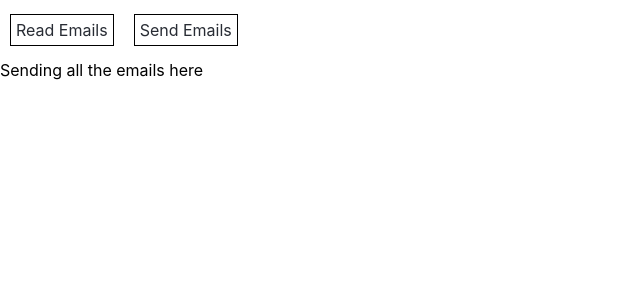
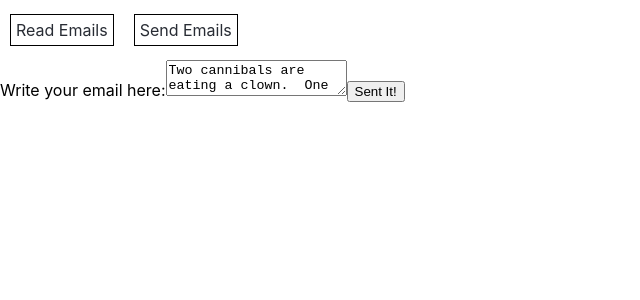
Before and after one commit to knieszj/mock-gmail, a React (Create React App) app: page /SendEmails in a window 1280 px wide. Shown: the top 300 px of the page, without its empty margins (0-640 px from the left). Built offline with nearby package versions, Linux system fonts and the light colour scheme; no server answers.

Commit message:
not sure if it is working or not...but not getting an error message?

```diff
--- a/src/App.js
+++ b/src/App.js
@@ -10,19 +10,19 @@ class App extends Component {
         this.state = {
             emailData: [],
             value: '',
-            emailMessage: [
-                {
-                    sender: 'fakeSender',
-                    recipient: 'fakeRecipient',
-                    subject: 'fakeSubject',
-                    message: 'fakeMessge',
-                }
-            ],
+            // emailMessage: [
+            //     {
+            //         sender: 'fakeSender',
+            //         recipient: 'fakeRecipient',
+            //         subject: 'fakeSubject',
+            //         message: 'fakeMessge',
+            //     }
+            // ],
             filter: '',
 
         }
-        this.handleChange = this.handleChange.bind(this);
-        this.handleSubmit = this.handleSubmit.bind(this);
+        // this.handleChange = this.handleChange.bind(this);
+        // this.handleSubmit = this.handleSubmit.bind(this);
 
     }
 
@@ -35,33 +35,33 @@ class App extends Component {
     }
 
 
-    async sendEmail(emailMessage) {
-        const response = await fetch('http://localhost:3001/send', {
-            method: 'POST',
-            body: JSON.stringify(emailMessage),
-            headers: {
-                'Content-Type': 'application/json',
-                'Accept': 'application/json'
-            }
-        }).then((response) => response.json())
-    }
-
-    messageBuilder(value){
-        const messagesArray = [...this.state.emailMessage.sender, ...this.state.emailMessage.recipient, ...this.state.emailMessage.subject, value]
-        console.log("The message builder built this: ", messagesArray.join(''))
-        return messagesArray.join('')
-    }
-
-    handleSubmit(event) {
-        event.preventDefault()
-        const message = event.target.value;
-        this.sendEmail(this.messageBuilder(message))
-    }
-
-    handleChange(event) {
-        this.setState({value: event.target.value})
-        console.log(event.target.value)
-    }
+    // async sendEmail(emailMessage) {
+    //     const response = await fetch('http://localhost:3001/send', {
+    //         method: 'POST',
+    //         body: JSON.stringify(emailMessage),
+    //         headers: {
+    //             'Content-Type': 'application/json',
+    //             'Accept': 'application/json'
+    //         }
+    //     }).then((response) => response.json())
+    // }
+    //
+    // messageBuilder(value){
+    //     const messagesArray = [...this.state.emailMessage.sender, ...this.state.emailMessage.recipient, ...this.state.emailMessage.subject, value]
+    //     console.log("The message builder built this: ", messagesArray.join(''))
+    //     return messagesArray.join('')
+    // }
+    //
+    // handleSubmit(event) {
+    //     event.preventDefault()
+    //     const message = event.target.value;
+    //     this.sendEmail(this.messageBuilder(message))
+    // }
+    //
+    // handleChange(event) {
+    //     this.setState({value: event.target.value})
+    //     console.log(event.target.value)
+    // }
 
 
     render() {
--- a/src/Components/SendEmails.js
+++ b/src/Components/SendEmails.js
@@ -2,17 +2,63 @@ import React from 'react';
 import {Component} from "react/cjs/react.production.min";
 
 
-class SendEmails extends Component{
+class SendEmails extends Component {
     constructor(props) {
         super(props);
+        this.state = {
+            emailMessage:
+                {
+                    sender: 'fakeSender',
+                    recipient: 'fakeRecipient',
+                    subject: 'fakeSubject',
+                    message: 'fakeMessge',
+                }
 
+            ,
+            value: 'Two cannibals are eating a clown.  One turns to the other and says, "Does this taste funny to you?"',
+        }
+        this.handleChange = this.handleChange.bind(this);
+        this.handleSubmit = this.handleSubmit.bind(this);
     }
 
+    messageBuilder(value) {
+        const messagesArray = this.state.emailMessage
+        console.log("messagesArray", messagesArray)
+        return messagesArray
+    }
+
+    async sendEmail(emailMessage) {
+        await fetch('http://localhost:3001/send', {
+            method: 'POST',
+            body: JSON.stringify(emailMessage),
+            headers: {
+                'Content-Type': 'application/json',
+                'Accept': 'application/json'
+            }
+        }).then((response) => response.json())
+    }
+
+    handleSubmit(event) {
+        event.preventDefault()
+        const message = this.state.value;
+        this.sendEmail(this.messageBuilder(message))
+    }
+
+    handleChange(event) {
+        this.setState({value: event.target.value})
+        console.log(event.target.value)
+    }
 
     render() {
         return (
             <div>
-                Sending all the emails here
+                <form onSubmit={this.handleSubmit}>
+                    <label>
+                        Write your email here:
+                        <textarea value={this.state.value} onChange={this.handleChange}/>
+                        <input type={'submit'} value={'Sent It!'}/>
+                    </label>
+                </form>
             </div>
         );
     }
```
Also changed, not shown: 1 other file (tests, documents, lock files or other folders).
